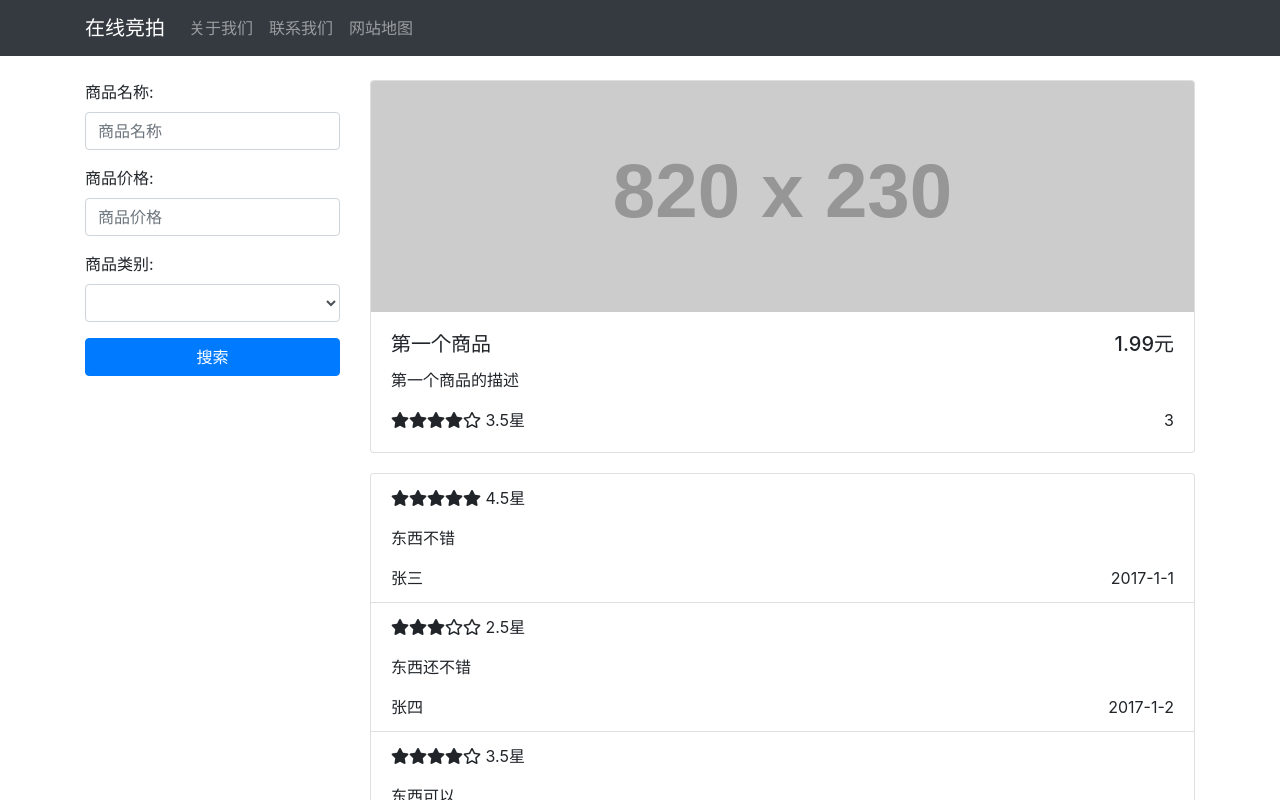
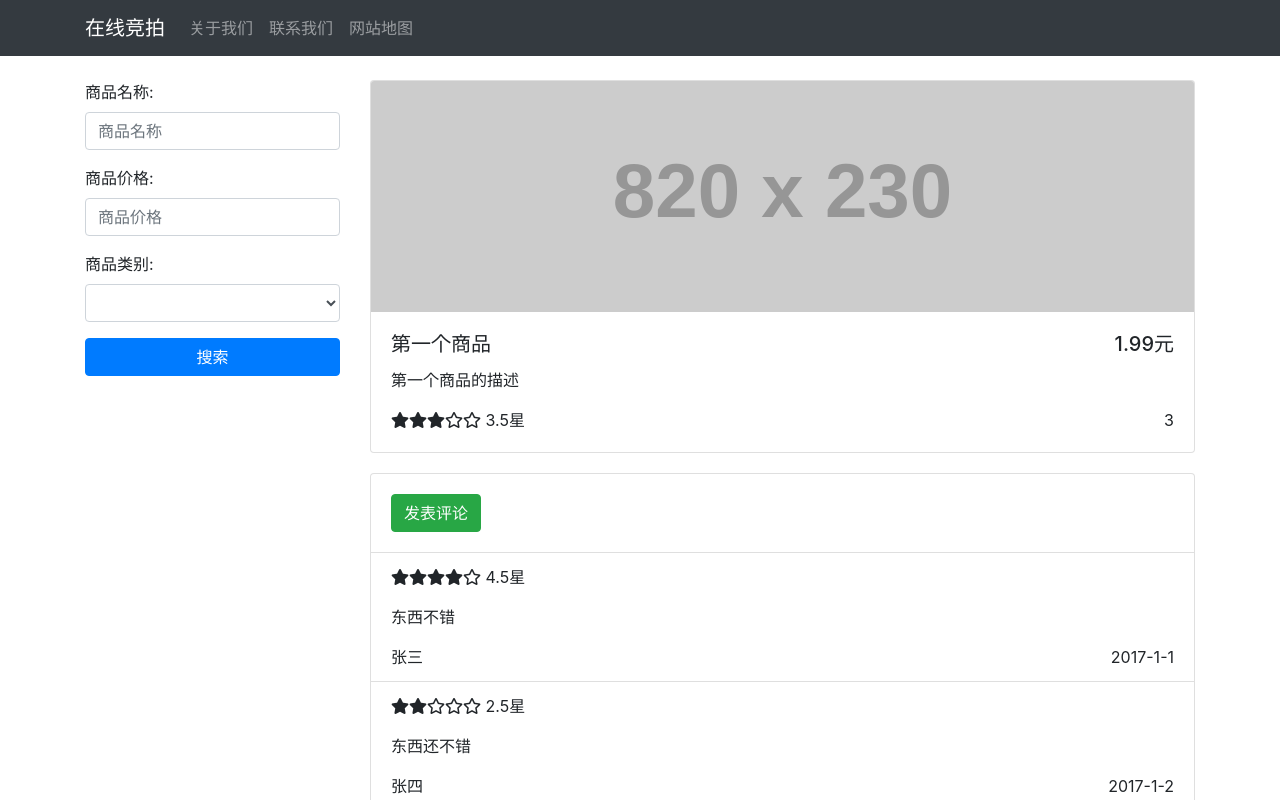
Before and after one commit to shellqiqi/angular5-demo, an Angular app: page /product/1 in a window 1280 px wide. Shown: the top 800 px of the page. Built offline with nearby package versions, Linux system fonts and the light colour scheme.

Commit message:
comment complete

```diff
--- a/src/app/component/product-detail/product-detail.component.html
+++ b/src/app/component/product-detail/product-detail.component.html
@@ -14,6 +14,20 @@
 </div>
 
 <div class="card">
+  <div class="card-body">
+    <div>
+      <button class="btn btn-success" (click)="isCommentHidden = !isCommentHidden">发表评论</button>
+    </div>
+    <div [hidden]="isCommentHidden">
+      <app-stars [(rating)]="newRating" [readonly]="false"></app-stars>
+      <div>
+        <textarea [(ngModel)]="newComment"></textarea>
+      </div>
+      <div>
+        <button class="btn btn-primary" (click)="addComment($event)">提交</button>
+      </div>
+    </div>
+  </div>
   <ul class="list-group list-group-flush">
     <li *ngFor="let comment of comments" class="list-group-item">
       <p><app-stars [rating]="comment.rating"></app-stars></p>
--- a/src/app/component/product-detail/product-detail.component.ts
+++ b/src/app/component/product-detail/product-detail.component.ts
@@ -13,6 +13,9 @@ export class ProductDetailComponent implements OnInit {
 
   product: Product;
   comments: Comment[];
+  newRating = 5;
+  newComment: string;
+  isCommentHidden = true;
 
   constructor(
     private route: ActivatedRoute,
@@ -24,4 +27,13 @@ export class ProductDetailComponent implements OnInit {
     this.product = this.productService.getProduct(productId);
     this.comments = this.productService.getCommentForProductId(productId);
   }
+
+  addComment($event) {
+    const comment = new Comment(0, this.product.id, new Date().toString(), 'Someone', this.newRating, this.newComment);
+    this.comments.unshift(comment);
+    this.newComment = null;
+    this.newRating = 5;
+    this.isCommentHidden = true;
+    this.product.rating = this.comments.reduce((sum, element) => sum + element.rating, 0) / this.comments.length;
+  }
 }
--- a/src/app/component/stars/stars.component.html
+++ b/src/app/component/stars/stars.component.html
@@ -1,4 +1,4 @@
 <div>
-  <i *ngFor="let star of stars" class="fa-star" [class.fas]="!star" [class.far]="star"></i>
-  {{rating}}星
+  <i *ngFor="let star of stars; let i = index;" class="fa-star" [class.fas]="!star" [class.far]="star" (click)="clickStar($event, i)"></i>
+  {{rating|number:"1.0-1"}}星
 </div>
--- a/src/app/component/stars/stars.component.ts
+++ b/src/app/component/stars/stars.component.ts
@@ -1,22 +1,44 @@
-import { Component, OnInit, Input } from '@angular/core';
+import {Component, OnInit, Input, EventEmitter, Output, OnChanges, SimpleChanges} from '@angular/core';
 
 @Component({
   selector: 'app-stars',
   templateUrl: './stars.component.html',
   styleUrls: ['./stars.component.css']
 })
-export class StarsComponent implements OnInit {
+export class StarsComponent implements OnInit, OnChanges {
 
   @Input()
-  private rating = 0;
-  private stars: boolean[];
+  rating = 0;
+  @Output()
+  ratingChange: EventEmitter<number> = new EventEmitter<number>();
+  stars: boolean[] = [];
+  @Input()
+  readonly = true;
 
-  constructor() { }
+  constructor() {
+    for (let i = 0; i < 5; i++) {
+      this.stars.push(false);
+    }
+  }
 
   ngOnInit() {
-    this.stars = [];
-    for (let i = 0; i < 5; i++) {
-      this.stars.push(i > this.rating);
+    this.freshStars();
+  }
+
+  ngOnChanges(changes: SimpleChanges): void {
+    this.freshStars();
+  }
+
+  clickStar($event, i) {
+    if (!this.readonly) {
+      this.rating = i + 1;
+      this.ratingChange.emit(this.rating);
     }
   }
+
+  private freshStars() {
+      for (let i = 0; i < 5; i++) {
+        this.stars[i] = i > this.rating - 1;
+      }
+  }
 }
```
